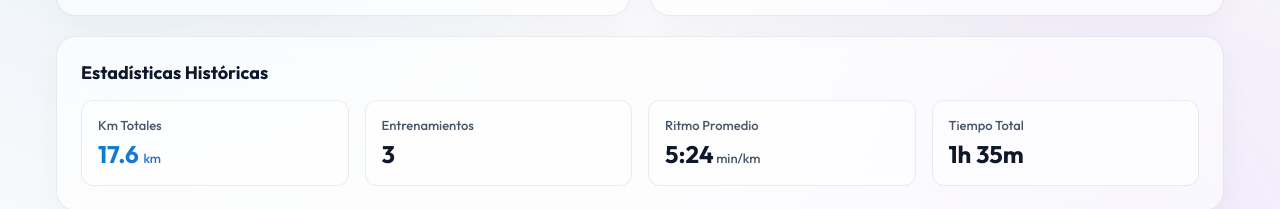
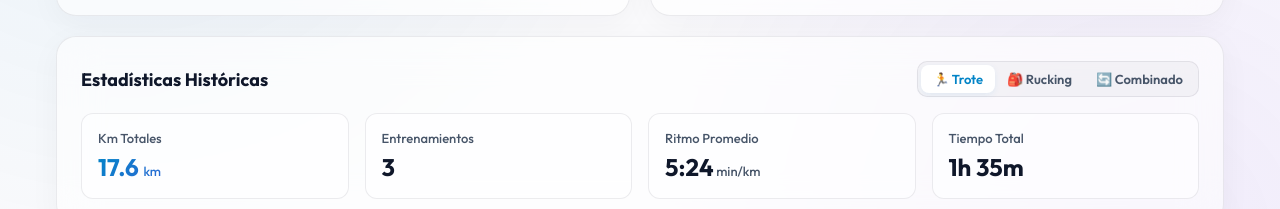
Before and after one commit to Lucas-Vergara/trote-app, a Next.js app: page / in a window 1280 px wide. Both pictures are taken after a click on the button "Entrar como Invitado (Probar de forma Local)". Shown: the part 404-613 px from the top of the page. Built offline with nearby package versions, Linux system fonts and the light colour scheme; no server answers.

Commit message:
feat: separate stats and calendar styles for running and rucking

```diff
--- a/src/components/MetricsDashboard.module.css
+++ b/src/components/MetricsDashboard.module.css
@@ -162,6 +162,62 @@
   padding: 24px;
 }
 
+.statsHeader {
+  display: flex;
+  justify-content: space-between;
+  align-items: center;
+  flex-wrap: wrap;
+  gap: 12px;
+  margin-bottom: 8px;
+}
+
+.filterTabs {
+  display: flex;
+  background: rgba(0, 0, 0, 0.03);
+  padding: 3px;
+  border-radius: 10px;
+  border: 1px solid var(--glass-border);
+}
+
+.filterTabBtn {
+  background: transparent;
+  border: none;
+  color: var(--fg-muted);
+  padding: 6px 12px;
+  border-radius: 8px;
+  font-size: 13px;
+  font-weight: 600;
+  cursor: pointer;
+  display: flex;
+  align-items: center;
+  gap: 6px;
+  transition: var(--transition-smooth);
+}
+
+.filterTabBtn:hover:not(.activeFilterTab) {
+  color: var(--fg-light);
+  background: rgba(255, 255, 255, 0.45);
+}
+
+.activeFilterTab {
+  background: #ffffff;
+}
+
+.activeTrote {
+  color: var(--primary-neon) !important;
+  box-shadow: 0 2px 6px rgba(2, 132, 199, 0.08);
+}
+
+.activeRucking {
+  color: var(--secondary-neon) !important;
+  box-shadow: 0 2px 6px rgba(124, 58, 237, 0.08);
+}
+
+.activeCombinado {
+  color: var(--accent-neon) !important;
+  box-shadow: 0 2px 6px rgba(219, 39, 119, 0.08);
+}
+
 .statsGrid {
   display: grid;
   grid-template-columns: repeat(4, 1fr);
--- a/src/components/MetricsDashboard.tsx
+++ b/src/components/MetricsDashboard.tsx
@@ -1,4 +1,4 @@
-import React from 'react';
+import React, { useState, useMemo } from 'react';
 import styles from './MetricsDashboard.module.css';
 
 interface Run {
@@ -7,6 +7,7 @@ interface Run {
   distance: number;
   duration: number;
   notes?: string;
+  type?: string;
 }
 
 interface Goal {
@@ -26,6 +27,20 @@ interface MetricsDashboardProps {
 }
 
 export default function MetricsDashboard({ runs, weeklyGoal, monthlyGoal, onEditGoals }: MetricsDashboardProps) {
+  const [activeTab, setActiveTab] = useState<'trote' | 'rucking' | 'combinado'>('trote');
+
+  // Filter runs based on the active tab for the historical stats
+  const filteredRunsForStats = useMemo(() => {
+    return runs.filter(run => {
+      if (activeTab === 'trote') {
+        return run.type !== 'rucking';
+      }
+      if (activeTab === 'rucking') {
+        return run.type === 'rucking';
+      }
+      return true; // 'combinado'
+    });
+  }, [runs, activeTab]);
 
   // Helper to get start and end of current week (Monday-Sunday) in local time
   const getCurrentWeekRange = () => {
@@ -73,10 +88,10 @@ export default function MetricsDashboard({ runs, weeklyGoal, monthlyGoal, onEdit
   const monthlyDistance = monthlyRuns.reduce((sum, run) => sum + Number(run.distance), 0);
   const monthlyCount = monthlyRuns.length;
 
-  // Total stats (All-time or overall)
-  const totalDistance = runs.reduce((sum, run) => sum + Number(run.distance), 0);
-  const totalRuns = runs.length;
-  const totalDuration = runs.reduce((sum, run) => sum + run.duration, 0);
+  // Total stats (All-time or overall filtered)
+  const totalDistance = filteredRunsForStats.reduce((sum, run) => sum + Number(run.distance), 0);
+  const totalRuns = filteredRunsForStats.length;
+  const totalDuration = filteredRunsForStats.reduce((sum, run) => sum + run.duration, 0);
 
   // Average Pace: duration in mins / distance in km -> min/km
   const avgPaceRaw = totalDistance > 0 ? totalDuration / totalDistance : 0;
@@ -223,7 +238,29 @@ export default function MetricsDashboard({ runs, weeklyGoal, monthlyGoal, onEdit
 
       {/* SECCIÓN ESTADÍSTICAS GENERALES */}
       <div className={`${styles.statsCard} glass-panel fade-in`} style={{ animationDelay: '0.2s' }}>
-        <h3 className={styles.cardTitle}>Estadísticas Históricas</h3>
+        <div className={styles.statsHeader}>
+          <h3 className={styles.cardTitle}>Estadísticas Históricas</h3>
+          <div className={styles.filterTabs}>
+            <button
+              className={`${styles.filterTabBtn} ${activeTab === 'trote' ? `${styles.activeFilterTab} ${styles.activeTrote}` : ''}`}
+              onClick={() => setActiveTab('trote')}
+            >
+              🏃 Trote
+            </button>
+            <button
+              className={`${styles.filterTabBtn} ${activeTab === 'rucking' ? `${styles.activeFilterTab} ${styles.activeRucking}` : ''}`}
+              onClick={() => setActiveTab('rucking')}
+            >
+              🎒 Rucking
+            </button>
+            <button
+              className={`${styles.filterTabBtn} ${activeTab === 'combinado' ? `${styles.activeFilterTab} ${styles.activeCombinado}` : ''}`}
+              onClick={() => setActiveTab('combinado')}
+            >
+              🔄 Combinado
+            </button>
+          </div>
+        </div>
         <div className={styles.statsGrid}>
           <div className={styles.statBox}>
             <span className={styles.boxLabel}>Km Totales</span>
--- a/src/components/RunCalendar.module.css
+++ b/src/components/RunCalendar.module.css
@@ -127,6 +127,15 @@
   color: var(--fg-light);
 }
 
+.ruckingActiveCell {
+  background: linear-gradient(135deg, rgba(124, 58, 237, 0.08) 0%, rgba(219, 39, 119, 0.08) 100%);
+  border-color: rgba(124, 58, 237, 0.25);
+}
+
+.ruckingActiveCell .dayNumber {
+  color: var(--fg-light);
+}
+
 .runIndicator {
   display: flex;
   flex-direction: column;
@@ -144,6 +153,13 @@
   font-size: 11px;
   font-weight: 700;
   color: var(--primary-neon);
+  white-space: nowrap;
+}
+
+.ruckingKm {
+  font-size: 11px;
+  font-weight: 700;
+  color: var(--secondary-neon);
   white-space: nowrap;
 }
 
--- a/src/components/RunCalendar.tsx
+++ b/src/components/RunCalendar.tsx
@@ -7,6 +7,7 @@ interface Run {
   distance: number;
   duration: number;
   notes?: string;
+  type?: string;
 }
 
 interface RunCalendarProps {
@@ -133,10 +134,12 @@ export default function RunCalendar({ runs, onSelectDate, onQuickLog }: RunCalen
           const dayRun = cell.dayNumber ? runs.find(run => run.date === cell.dateStr) : null;
           const today = isToday(cell.dayNumber);
 
+          const isRucking = dayRun?.type === 'rucking';
+
           return (
             <div
               key={index}
-              className={`${styles.dayCell} ${!cell.dayNumber ? styles.emptyCell : ''} ${today ? styles.todayCell : ''} ${dayRun ? styles.runActiveCell : ''}`}
+              className={`${styles.dayCell} ${!cell.dayNumber ? styles.emptyCell : ''} ${today ? styles.todayCell : ''} ${dayRun ? (isRucking ? styles.ruckingActiveCell : styles.runActiveCell) : ''}`}
               onClick={() => handleCellClick(cell)}
             >
               {cell.dayNumber && (
@@ -144,8 +147,8 @@ export default function RunCalendar({ runs, onSelectDate, onQuickLog }: RunCalen
                   <span className={styles.dayNumber}>{cell.dayNumber}</span>
                   {dayRun && (
                     <div className={styles.runIndicator}>
-                      <span className={styles.runEmoji}>🏃</span>
-                      <span className={styles.runKm}>{dayRun.distance} km</span>
+                      <span className={styles.runEmoji}>{isRucking ? '🎒' : '🏃'}</span>
+                      <span className={isRucking ? styles.ruckingKm : styles.runKm}>{dayRun.distance} km</span>
                     </div>
                   )}
                 </>
```
